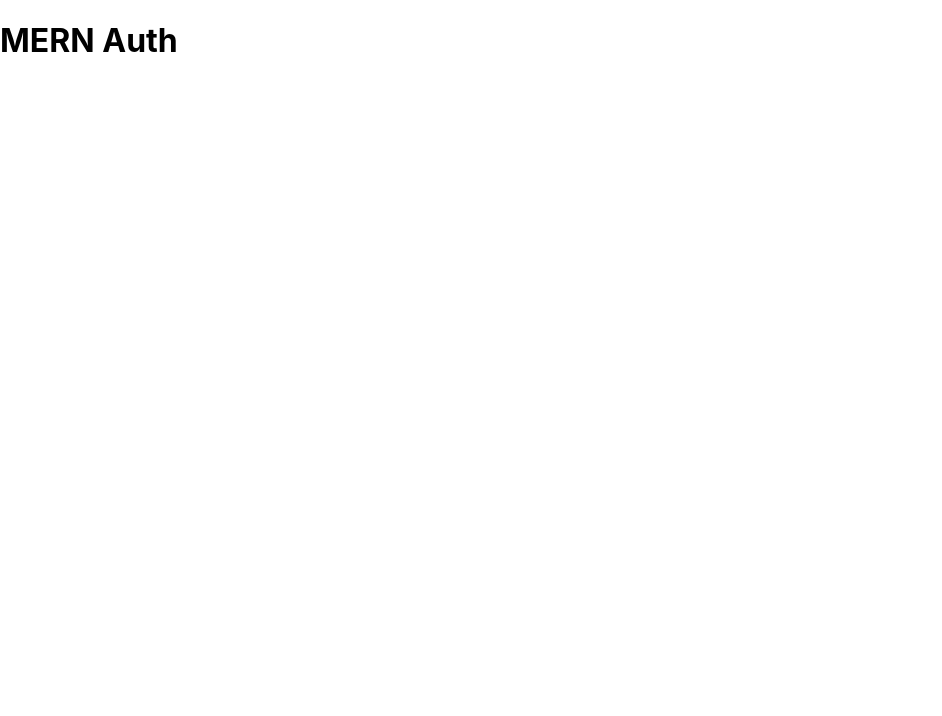
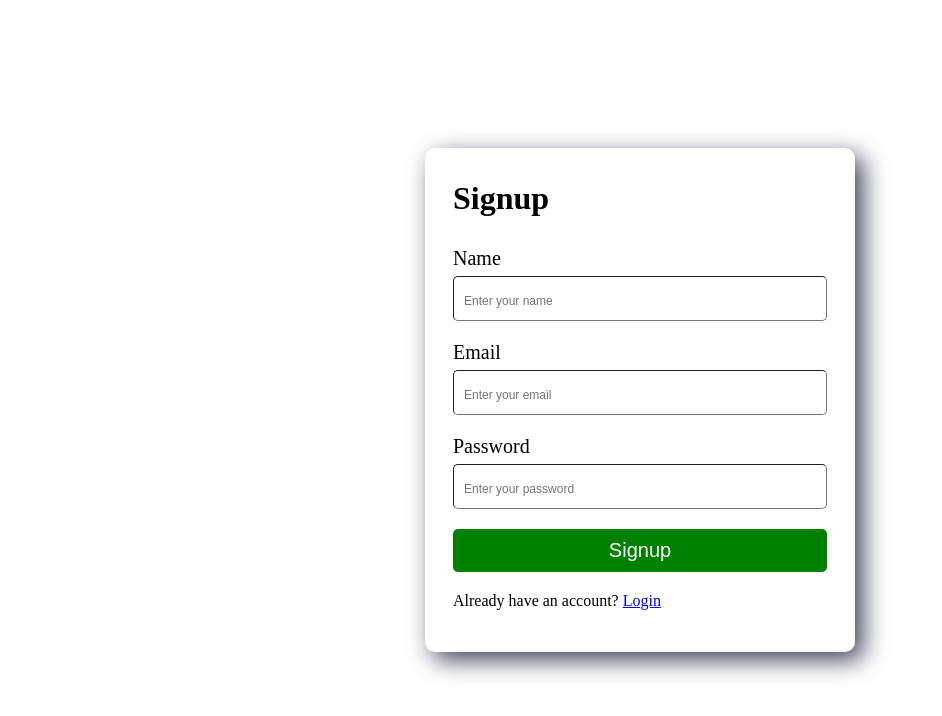
Before and after one commit to lordarcadius/mern-auth, a React (Create React App) app in the folder client/: page /signup in a window 1280 px wide. Shown: the top 716 px of the page, without its empty margins (0-942 px from the left). Built offline with nearby package versions, Linux system fonts and the light colour scheme.

Commit message:
client: Implement signup functionality
Signed-off-by: Vipul Jha <vipuljha08@gmail.com>

```diff
--- a/client/package.json
+++ b/client/package.json
@@ -8,7 +8,9 @@
     "@testing-library/user-event": "^13.5.0",
     "react": "^18.3.1",
     "react-dom": "^18.3.1",
+    "react-router-dom": "^6.24.1",
     "react-scripts": "5.0.1",
+    "react-toastify": "^10.0.5",
     "web-vitals": "^2.1.4"
   },
   "scripts": {
--- a/client/src/App.js
+++ b/client/src/App.js
@@ -1,9 +1,19 @@
+import { Navigate, Route, Routes } from 'react-router-dom';
 import './App.css';
+import Login from './pages/Login';
+import Signup from './pages/Signup';
+import Home from './pages/Home';
+import 'react-toastify/ReactToastify.css';
 
 function App() {
   return (
     <div className="App">
-      <h1>MERN Auth</h1>
+      <Routes>
+        <Route path='/' element={<Navigate to='/login' />} />
+        <Route path='/login' element={<Login />} />
+        <Route path='/signup' element={<Signup />} />
+        <Route path='/home' element={<Home />} />
+      </Routes>
     </div>
   );
 }
--- /dev/null
+++ b/client/src/core/utils.js
@@ -0,0 +1,13 @@
+import {toast} from 'react-toastify';
+
+export const handleSuccess = (msg) => {
+    toast.success(msg, {
+        position: 'top-right',
+    });
+};
+
+export const handleError = (msg) => {
+    toast.error(msg, {
+        position: 'top-right',
+    });
+};
--- a/client/src/index.css
+++ b/client/src/index.css
@@ -1,13 +1,73 @@
-body {
+*,
+::before,
+::after {
+  box-sizing: border-box;
+  padding: 0;
   margin: 0;
-  font-family: -apple-system, BlinkMacSystemFont, 'Segoe UI', 'Roboto', 'Oxygen',
-    'Ubuntu', 'Cantarell', 'Fira Sans', 'Droid Sans', 'Helvetica Neue',
-    sans-serif;
-  -webkit-font-smoothing: antialiased;
-  -moz-osx-font-smoothing: grayscale;
 }
 
-code {
-  font-family: source-code-pro, Menlo, Monaco, Consolas, 'Courier New',
-    monospace;
+label {
+  font-size: 20px;
+  margin-top: 10px;
 }
+
+html,
+body {
+  height: 100%;
+  width: 100%;
+}
+
+body {
+  display: flex;
+  justify-content: center;
+  align-items: center;
+}
+
+.container {
+  background-color: #FFF;
+  padding: 32px 28px;
+  border-radius: 10px;
+  width: 100%;
+  width: 430px;
+  box-shadow: 8px 8px 24px 0px rgba(66, 68, 90, 1);
+}
+
+.container>h1 {
+  margin-bottom: 20px;
+}
+
+.container>form {
+  display: flex;
+  flex-direction: column;
+  gap: 10px;
+}
+
+.container div {
+  display: flex;
+  flex-direction: column;
+}
+
+.container input {
+  width: 100%;
+  font-size: 20px;
+  padding: 10px;
+  border-radius: 5px;
+  outline: none;
+  border-width: 1.2px;
+  margin-top: 6px;
+}
+
+.container input::placeholder {
+  font-size: 12px;
+}
+
+button {
+  background-color: green;
+  border: none;
+  font-size: 20px;
+  color: white;
+  border-radius: 5px;
+  padding: 10px;
+  cursor: pointer;
+  margin: 10px 0;
+}
--- a/client/src/index.js
+++ b/client/src/index.js
@@ -3,11 +3,14 @@
 import './index.css';
 import App from './App';
 import reportWebVitals from './reportWebVitals';
+import { BrowserRouter } from 'react-router-dom';
 
 const root = ReactDOM.createRoot(document.getElementById('root'));
 root.render(
   <React.StrictMode>
-    <App />
+    <BrowserRouter>
+      <App />
+    </BrowserRouter>
   </React.StrictMode>
 );
 
--- /dev/null
+++ b/client/src/pages/Home.js
@@ -0,0 +1,9 @@
+import React from 'react'
+
+function Home() {
+  return (
+    <div>Home</div>
+  )
+}
+
+export default Home
--- /dev/null
+++ b/client/src/pages/Login.js
@@ -0,0 +1,9 @@
+import React from 'react'
+
+function Login() {
+  return (
+    <div>Login</div>
+  )
+}
+
+export default Login
--- /dev/null
+++ b/client/src/pages/Signup.js
@@ -0,0 +1,96 @@
+import React, { useState } from 'react'
+import { Link, useNavigate } from 'react-router-dom'
+import { ToastContainer } from 'react-toastify';
+import { handleError, handleSuccess } from '../core/utils';
+
+function Signup() {
+
+  const navigate = useNavigate();
+
+  const [signupInfo, setSignupInfo] = useState({
+    name: '',
+    email: '',
+    password: ''
+  })
+
+  const handleChange = (e) => {
+    const { name, value } = e.target;
+    const copySignupInfo = { ...signupInfo };
+    copySignupInfo[name] = value;
+    setSignupInfo(copySignupInfo);
+  }
+
+  const handleSignup = async (e) => {
+    e.preventDefault();
+    const { name, email, password } = signupInfo;
+    if (!name || !email || !password) {
+      return handleError("Fields can't be empty!");
+    }
+    try {
+      const url = "http://localhost:8080/auth/signup";
+      const response = await fetch(url, {
+        method: 'POST',
+        headers: {
+          'Content-Type': 'application/json'
+        },
+        body: JSON.stringify(signupInfo)
+      }
+      );
+      const result = await response.json();
+      const { success, message, error } = result;
+      if (success) {
+        handleSuccess(message);
+        setTimeout(() => {
+          navigate('/login');
+        }, 1000);
+      } else if (error) {
+        const details = error?.details[0].message;
+        handleError(details);
+      } else if (!success) {
+        handleError(message);
+      }
+    } catch (error) {
+      handleError(error);
+    }
+  }
+  return (
+    <div className='container'>
+      <h1>Signup</h1>
+      <form onSubmit={handleSignup}>
+        <div><label htmlFor='name'>Name</label>
+          <input
+            onChange={handleChange}
+            type='text'
+            name='name'
+            autoFocus
+            placeholder='Enter your name'
+            value={signupInfo.name}
+          />
+        </div>
+        <div><label htmlFor='email'>Email</label>
+          <input
+            onChange={handleChange}
+            type='text'
+            name='email'
+            placeholder='Enter your email'
+            value={signupInfo.email}
+          />
+        </div>
+        <div><label htmlFor='password'>Password</label>
+          <input
+            onChange={handleChange}
+            type='text'
+            name='password'
+            placeholder='Enter your password'
+            value={signupInfo.password}
+          />
+        </div>
+        <button type='submit'>Signup</button>
+        <span>Already have an account? <Link to="/login">Login</Link></span>
+        <ToastContainer />
+      </form>
+    </div>
+  )
+}
+
+export default Signup
```
Also changed, not shown: 1 other file (tests, documents, lock files or other folders).
